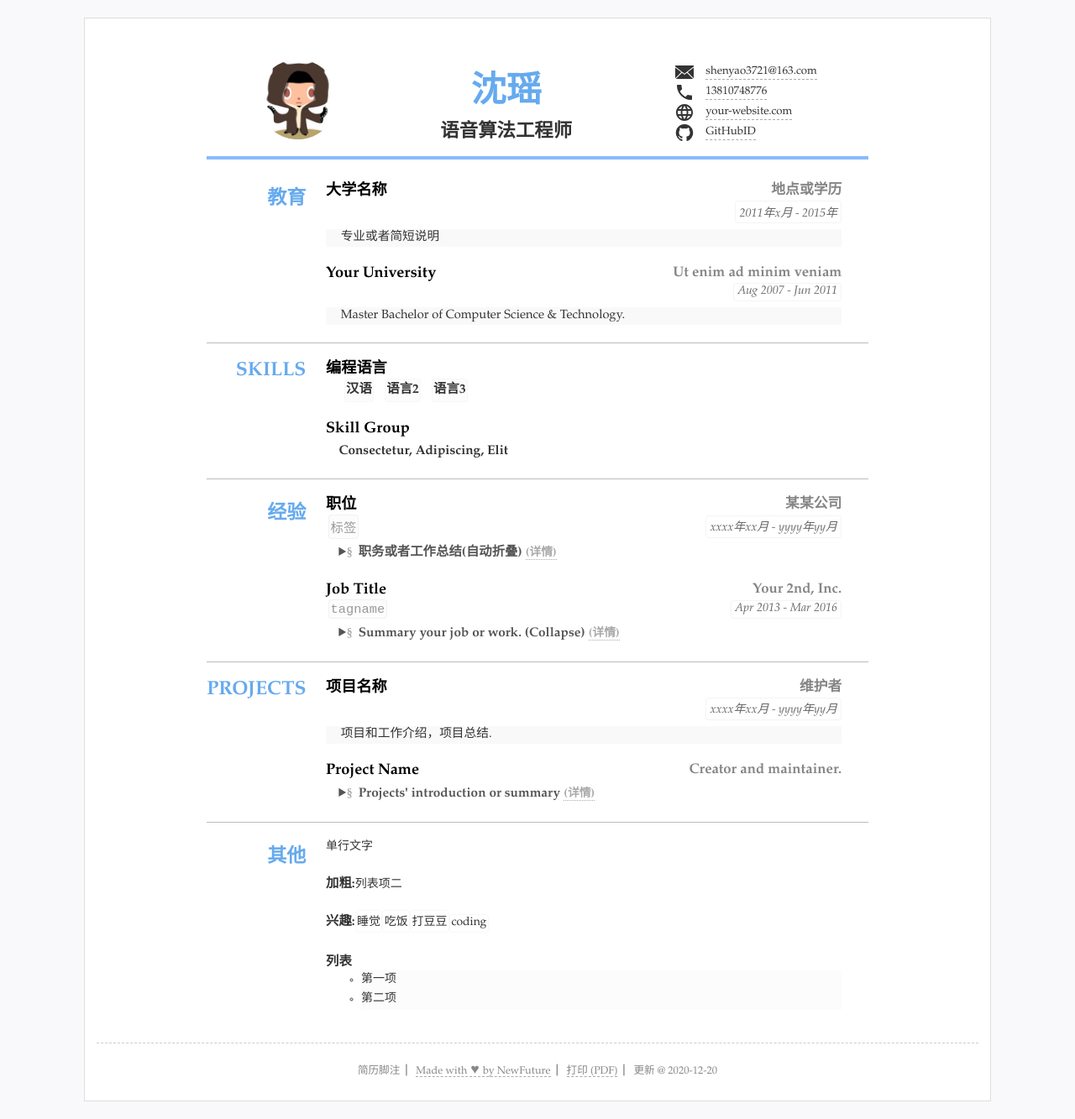
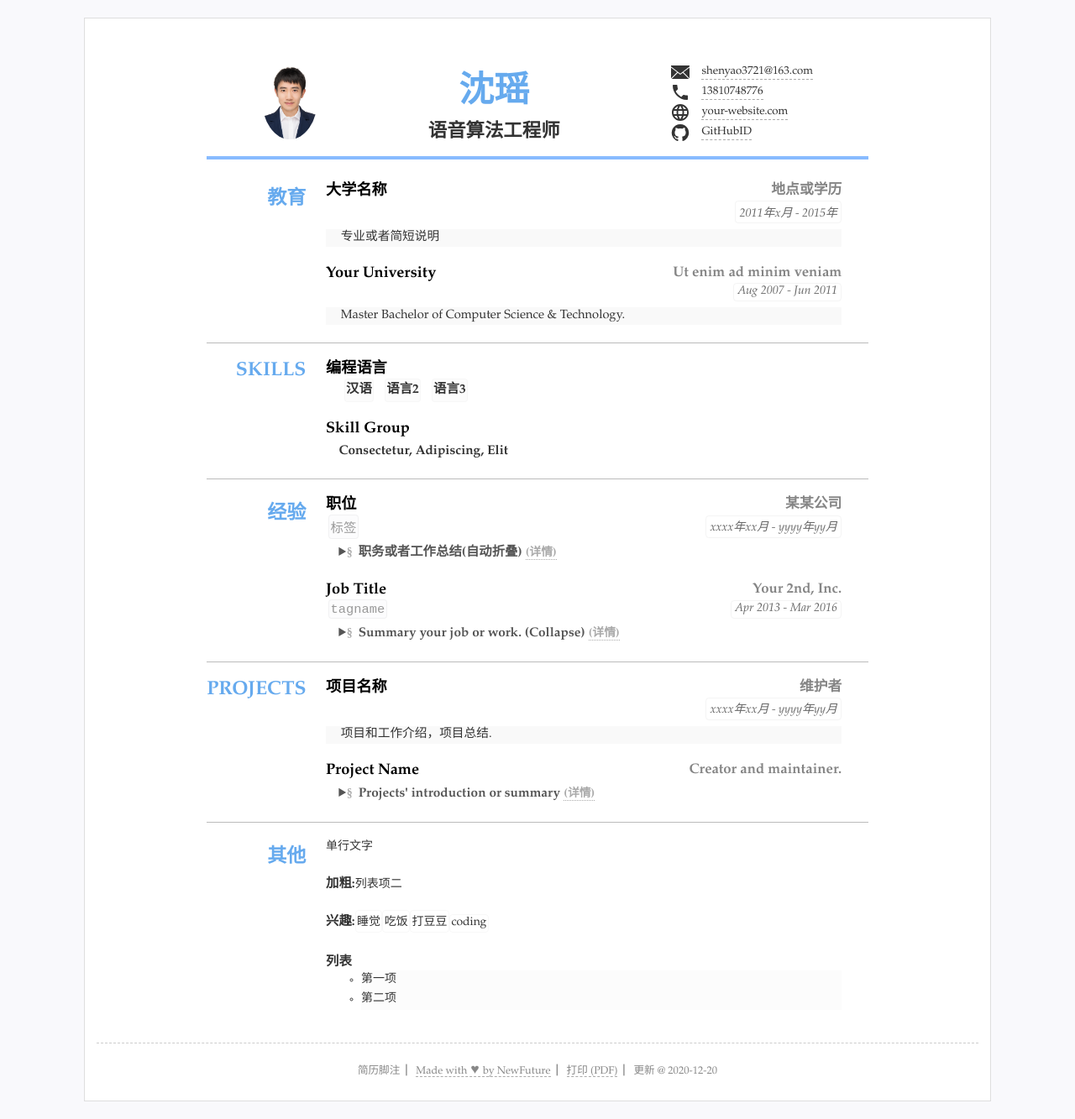
Before and after one commit to shenyao3721/cv, a Jekyll site: the page built from index.html, in a window 1280 px wide. Shown: the whole page at 84% size. Built offline with Jekyll 4.4.1, drawn with Linux system fonts in a browser that asks for light colours.

Commit message:
Update resume.yml

```diff
--- a/_data/resume.yml
+++ b/_data/resume.yml
@@ -5,7 +5,7 @@ title: "简历"
 lang: "zh" #语言设置 zh表示中文 en 表示英语
 name: "沈瑶"
 jobtitle: "语音算法工程师" #可空不显示
-photo: "assets/img/photo.jpg" #照片可空，不显示
+photo: "assets/img/01.jpg" #照片可空，不显示
 
 #联系方式
 contact: #联系方式连接等3~5行
```
